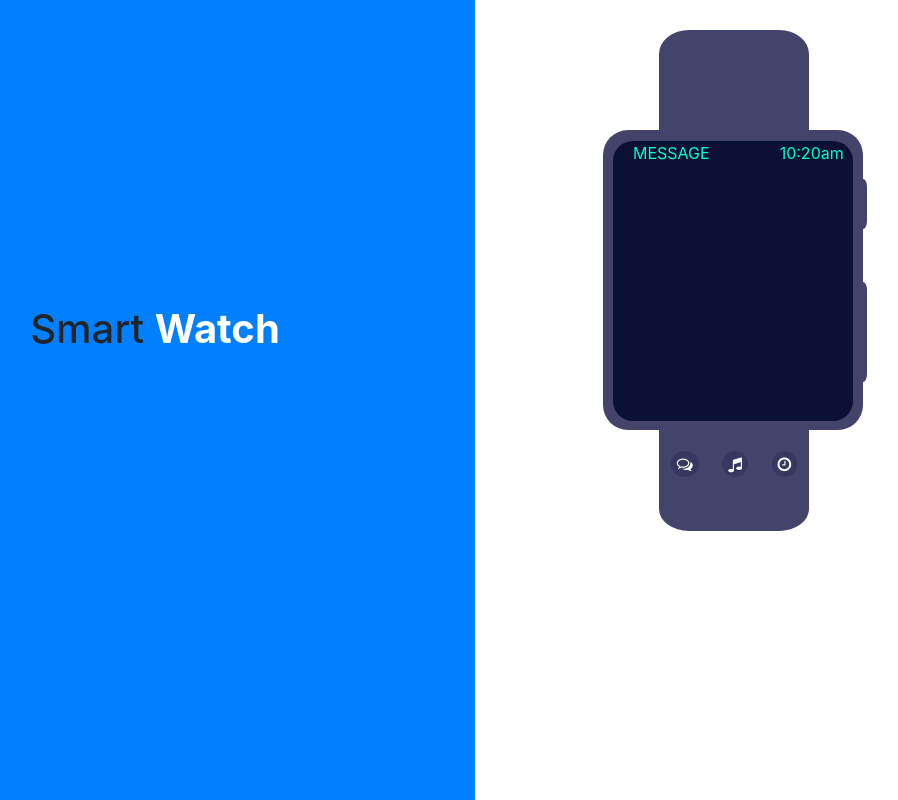
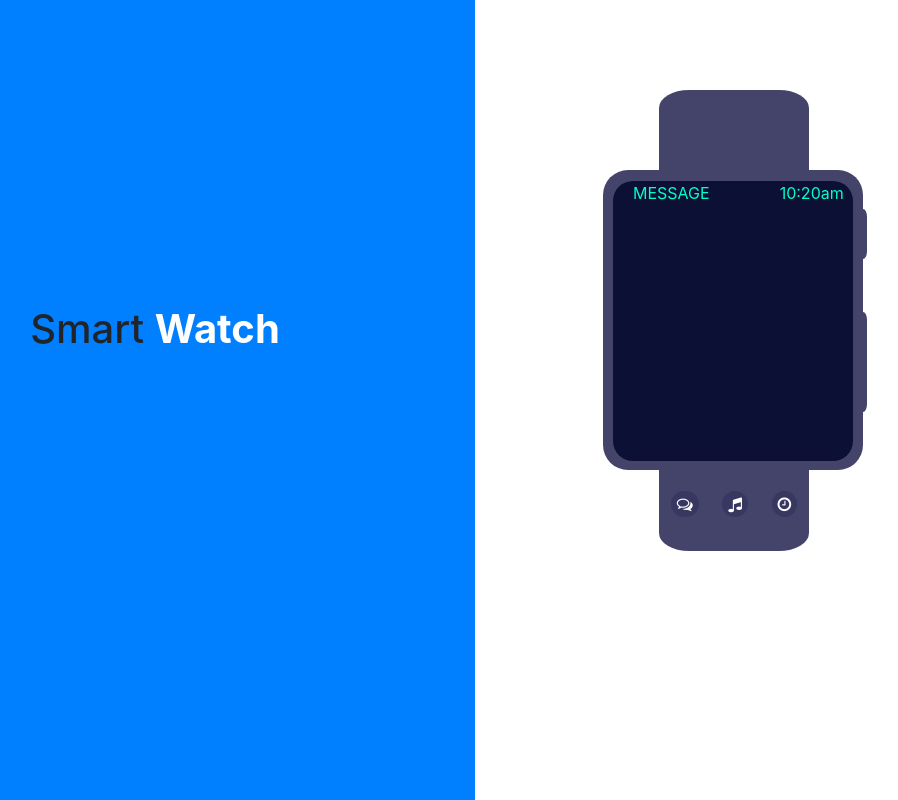
Before and after one commit to DebarunMitra/SmartWatch, a plain HTML site: page index.html in a window 1280 px wide. Shown: the whole page, without its empty margins (165-1063 px from the left). Drawn offline with nearby package versions, Linux system fonts and the light colour scheme.

Commit message:
Version 1.1
alingnment modified

```diff
--- a/css/style.css
+++ b/css/style.css
@@ -21,8 +21,11 @@ Objective: Create a smartwatch which able to show time, check message, play musi
   height:100vh;
   text-align: center;
 }
+.white-part{
+  margin-top: 50px;
+}
 .white-part .row{
-  margin-top: 30px;
+  margin-top: 20px;
 }
 .outer-square {
   margin-left: 20%;
@@ -34,7 +37,7 @@ Objective: Create a smartwatch which able to show time, check message, play musi
 }
 .inner-square {
   margin-left: 10px;
-  margin-top: -225px;
+  margin-top: -205px;
   width: 240px;
   height: 280px;
   -webkit-border-radius: 20px / 20px;
@@ -60,9 +63,9 @@ Objective: Create a smartwatch which able to show time, check message, play musi
 }
 .upper-band-shape {
   margin-left: 56px;
-  margin-top: -100px;
+  margin-top: -80px;
   width: 150px;
-  height: 120px;
+  height: 90px;
   background-color: var(--watchOuterColor);
   border-top-left-radius: 20%;
   border-top-right-radius: 20%;
@@ -70,7 +73,7 @@ Objective: Create a smartwatch which able to show time, check message, play musi
 .lower-shape-upper {
   margin-left: 56px;
   width: 150px;
-  height: 110px;
+  height: 90px;
   background-color: var(--watchOuterColor);
   border-bottom-left-radius: 20%;
   border-bottom-right-radius: 20%;
```
